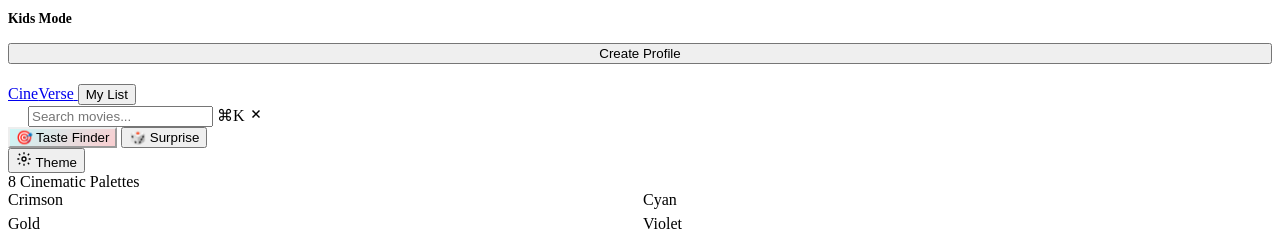
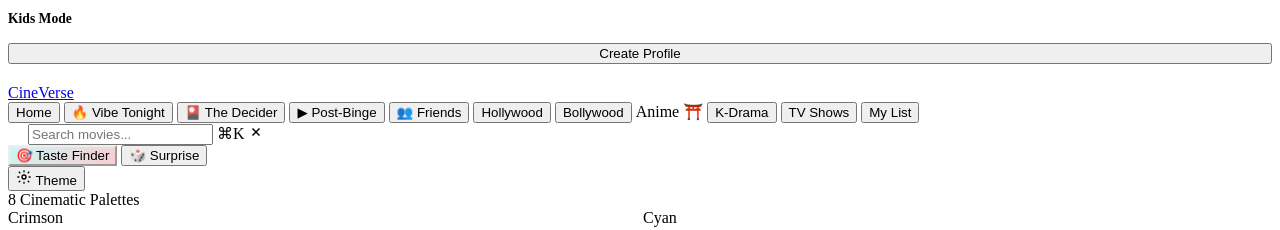
Before and after one commit to Mercyy00/cineverse-dev-, a website built with Vite: page index.html in a window 1280 px wide. Shown: the part 959-1189 px from the top of the page. Built offline with nearby package versions, Linux system fonts and the light colour scheme; no server answers.

Commit message:
fix(nav): restore full set of navigation tabs in index.html

```diff
--- a/index.html
+++ b/index.html
@@ -131,7 +131,18 @@
     </div>
     Cine<span class="accent">Verse</span>
   </a>
-    <button class="nav-tab" onclick="scrollToSection('watchlistSection','My List')">My List</button>
+  <div class="nav-tabs" id="navTabs" role="tablist" aria-label="Primary Content Sections">
+    <button class="nav-tab active" role="tab" aria-selected="true" aria-label="Home section" onclick="scrollToSection('hero','Home')">Home</button>
+    <button class="nav-tab" role="tab" aria-selected="false" aria-label="Vibe Tonight section" onclick="scrollToSection('vibeHeroSection','Vibe Tonight')">🔥 Vibe Tonight</button>
+    <button class="nav-tab" role="tab" aria-selected="false" aria-label="The Decider section" onclick="scrollToSection('deciderSection','The Decider')">🎴 The Decider</button>
+    <button class="nav-tab" role="tab" aria-selected="false" aria-label="Post-Binge Recovery section" onclick="scrollToSection('postBingeSection','Post-Binge')">▶ Post-Binge</button>
+    <button class="nav-tab" role="tab" aria-selected="false" aria-label="Friends Activity section" onclick="scrollToSection('friendsSection','Friends')">👥 Friends</button>
+    <button class="nav-tab" role="tab" aria-selected="false" aria-label="Hollywood category" onclick="scrollToSection('hollywoodSection','Hollywood')">Hollywood</button>
+    <button class="nav-tab" role="tab" aria-selected="false" aria-label="Bollywood category" onclick="scrollToSection('bollywoodSection','Bollywood')">Bollywood</button>
+    <a href="anime.html" class="nav-tab" role="tab" aria-selected="false" aria-label="Anime Portal" style="text-decoration:none;display:inline-flex;align-items:center;color:var(--anime-pink);">Anime ⛩️</a>
+    <button class="nav-tab" role="tab" aria-selected="false" aria-label="K-Drama category" onclick="scrollToSection('kdramaSection','K-Drama')">K-Drama</button>
+    <button class="nav-tab" role="tab" aria-selected="false" aria-label="TV Shows category" onclick="scrollToSection('tvSection','TV Shows')">TV Shows</button>
+    <button class="nav-tab" role="tab" aria-selected="false" aria-label="My Watchlist" onclick="scrollToSection('watchlistSection','My List')">My List</button>
   </div>
   <div class="nav-right">
     <div class="nav-search">
```
